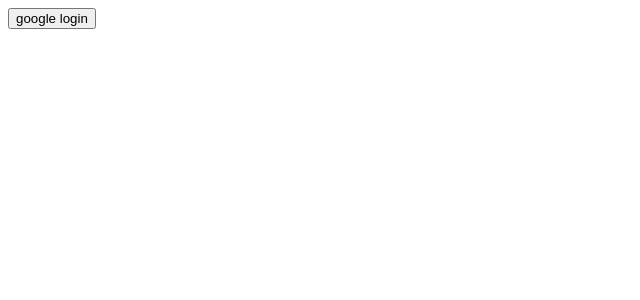
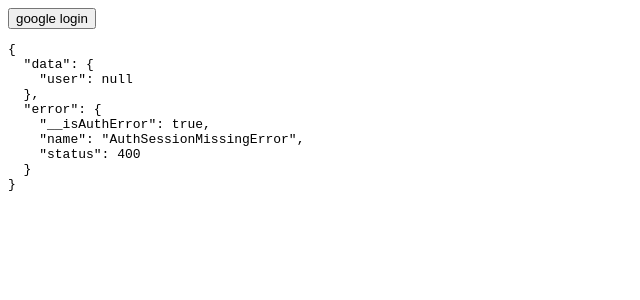
Before and after one commit to todoxtodox/dodonedodone, a React (Vite) app: page / in a window 1280 px wide. Shown: the top 300 px of the page, without its empty margins (0-640 px from the left). Built offline with nearby package versions, Linux system fonts and the light colour scheme; no server answers.

Commit message:
feat : useUser 훅 추가

```diff
--- a/src/App.tsx
+++ b/src/App.tsx
@@ -1,11 +1,14 @@
 import useAuth from './hooks/useAuth';
+import useUser from './hooks/useUser';
 
 function App() {
   const { signInWithGoogle } = useAuth();
+  const { data } = useUser();
 
   return (
     <div className="App">
       <button onClick={signInWithGoogle}>google login</button>
+      {data && <pre>{JSON.stringify(data, null, 2)}</pre>}
     </div>
   );
 }
--- /dev/null
+++ b/src/hooks/useUser.ts
@@ -0,0 +1,8 @@
+import { getUser } from '@/repository/request';
+import { useQuery } from '@tanstack/react-query';
+
+const useUser = () => {
+  return useQuery(['USER_ME'], getUser);
+};
+
+export default useUser;
--- a/src/main.tsx
+++ b/src/main.tsx
@@ -3,6 +3,7 @@ import ReactDOM from 'react-dom/client';
 import App from './App';
 import setupMSW from './msw/setup';
 import { createClient } from '@supabase/supabase-js';
+import { QueryClient, QueryClientProvider } from '@tanstack/react-query';
 
 setupMSW();
 
@@ -10,9 +11,12 @@ setupMSW();
 const supabaseUrl = 'https://lbzqqqytvtefwzrdympi.supabase.co';
 const supabaseKey = import.meta.env.VITE_SUPABASE_KEY;
 export const supabase = createClient(supabaseUrl, supabaseKey || '');
+const queryClient = new QueryClient();
 
 ReactDOM.createRoot(document.getElementById('root') as HTMLElement).render(
   <React.StrictMode>
-    <App />
+    <QueryClientProvider client={queryClient}>
+      <App />
+    </QueryClientProvider>
   </React.StrictMode>,
 );
--- /dev/null
+++ b/src/repository/request/index.ts
@@ -0,0 +1,5 @@
+import { supabase } from '@/main';
+
+export const getUser = async () => {
+  return supabase.auth.getUser();
+};
```
